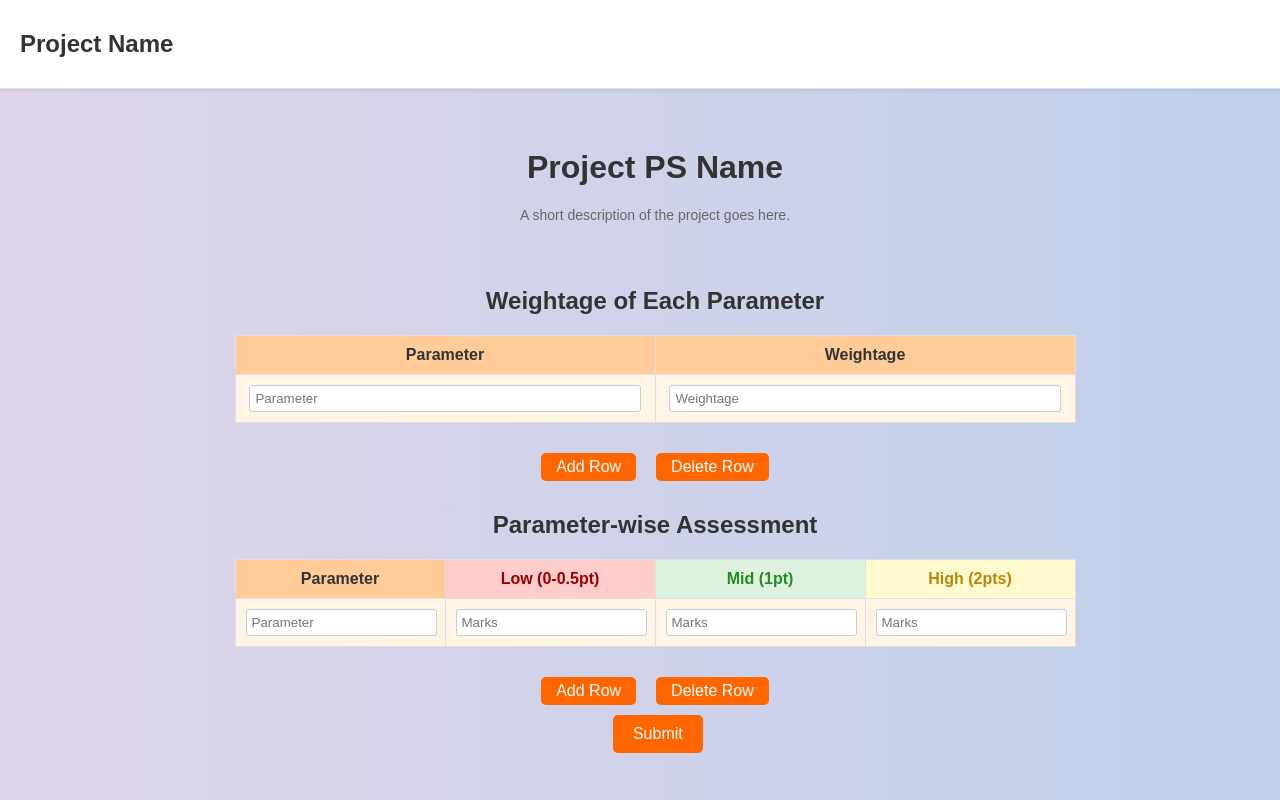
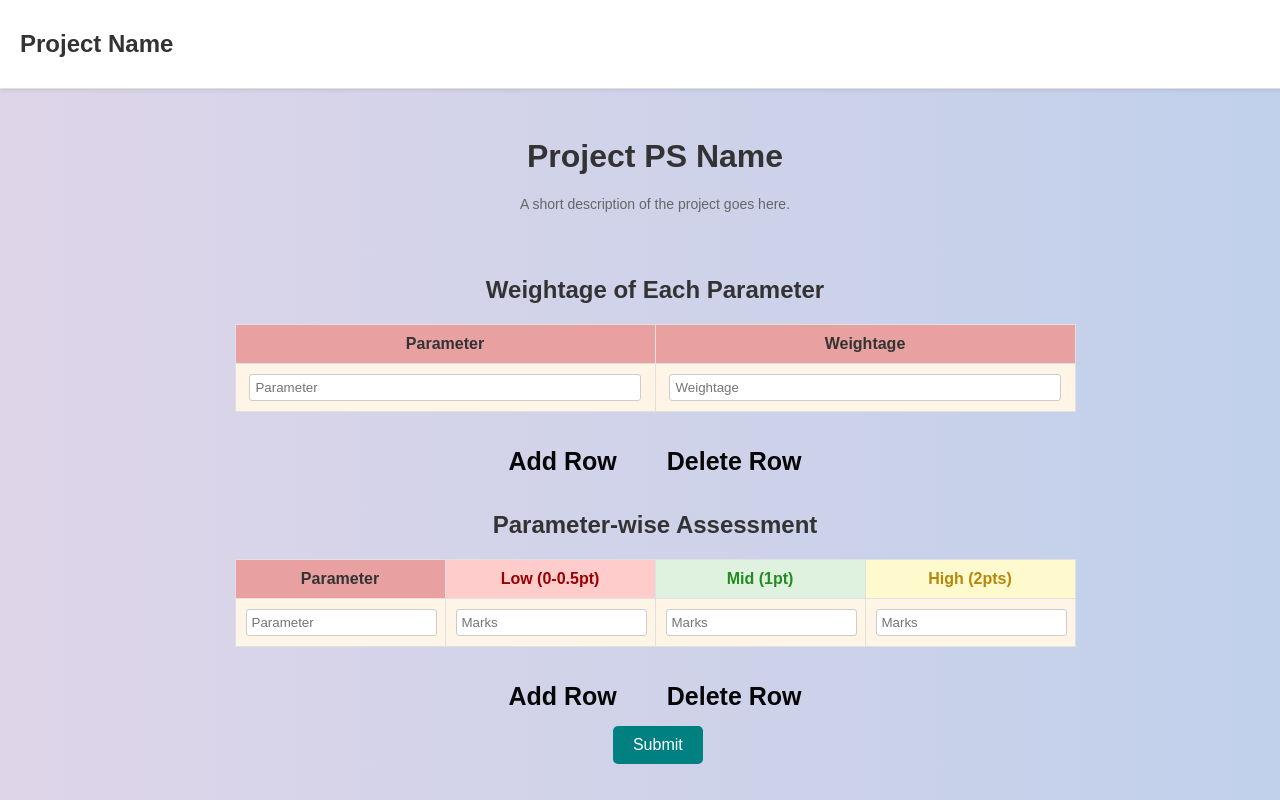
Before and after one commit to PramodhaKasam/PiJam_Team11, a React (Create React App) app: page /inputs in a window 1280 px wide. Built offline with nearby package versions, Linux system fonts and the light colour scheme.

Commit message:
inputs.css

```diff
--- a/src/styles/inputs.css
+++ b/src/styles/inputs.css
@@ -34,7 +34,7 @@ body {
   }
 
   .styled-table th {
-    background-color: #ffcc99;
+    background-color: #e9a0a0;
   }
 
   .styled-table td input {
@@ -60,7 +60,7 @@ body {
   }
 
   .submit-btn {
-    background-color: #ff6600;
+    background-color:#008080;;
     color: white;
     padding: 10px 20px;
     border: none;
@@ -75,8 +75,10 @@ body {
   }
 
   .action-btn {
-    background-color: #ff6600;
-    color: white;
+    background-color: transparent;
+    color: rgb(6, 6, 6);
+    font-size: 25px;
+    font-weight: bolder;
     padding: 5px 15px;
     margin: 10px;
     border: none;
@@ -85,7 +87,7 @@ body {
   }
 
   .action-btn:hover {
-    background-color: #e65c00;
+    background-color: #84b7f6;
   }
 
   .assessment-table .low {
```
